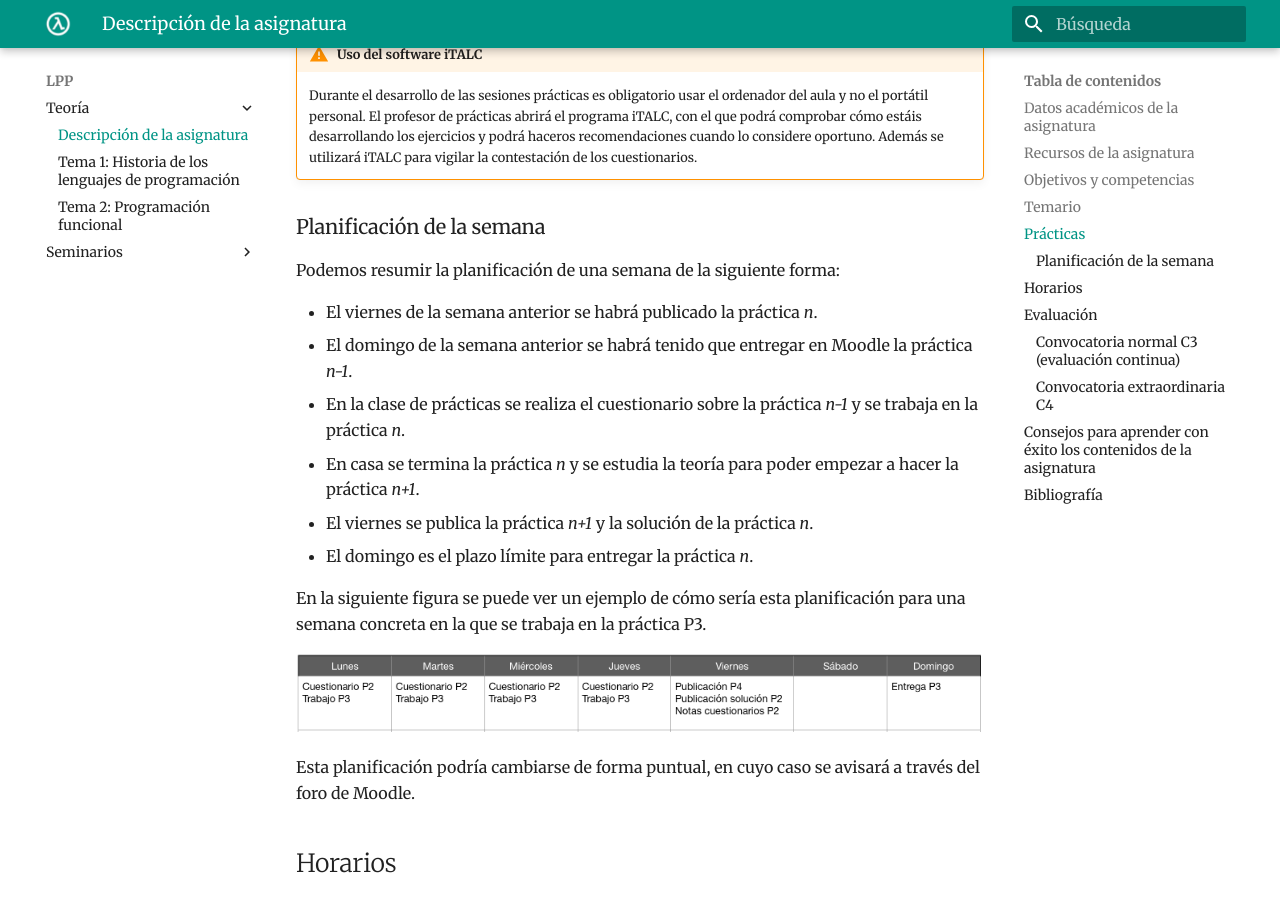
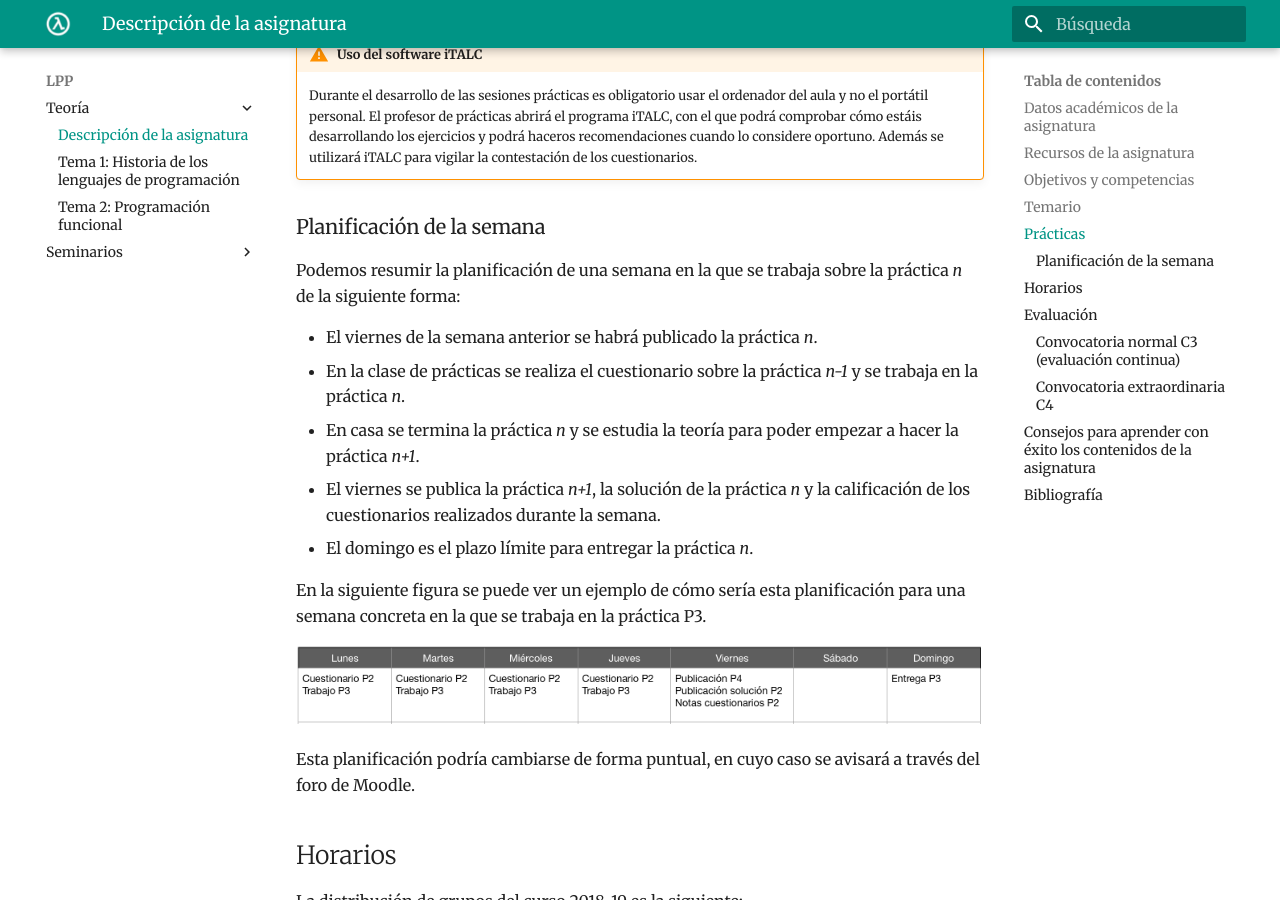
Before and after one commit to domingogallardo/apuntes-lpp, an MkDocs documentation site: the page built from docs/teoria/tema00-descripcion-asignatura/tema00-descripcion-asignatura.md, in a window 1280 px wide and 900 px high, scrolled down 4194 px. Built offline with MkDocs 1.6.1 and Material for MkDocs 9.7.7, drawn with Linux system fonts in a browser that asks for light colours.

Commit message:
Corrección

```diff
--- a/docs/teoria/tema00-descripcion-asignatura/tema00-descripcion-asignatura.md
+++ b/docs/teoria/tema00-descripcion-asignatura/tema00-descripcion-asignatura.md
@@ -171,17 +171,16 @@ calificación final de la asignatura, ponderada en un 20%.
 
 ### Planificación de la semana
 
-Podemos resumir la planificación de una semana de la siguiente forma:
+Podemos resumir la planificación de una semana en la que se trabaja
+sobre la práctica _n_ de la siguiente forma:
 
 - El viernes de la semana anterior se habrá publicado la práctica _n_.
-- El domingo de la semana anterior se habrá tenido que entregar en
-  Moodle la práctica _n-1_.
 - En la clase de prácticas se realiza el cuestionario sobre la
   práctica _n-1_ y se trabaja en la práctica _n_.
 - En casa se termina la práctica _n_ y se estudia la teoría para
   poder empezar a hacer la práctica _n+1_.
-- El viernes se publica la práctica _n+1_ y la solución de la práctica
-  _n_.
+- El viernes se publica la práctica _n+1_, la solución de la práctica
+  _n_ y la calificación de los cuestionarios realizados durante la semana.
 - El domingo es el plazo límite para entregar la práctica _n_.
 
 En la siguiente figura se puede ver un ejemplo de cómo sería esta
```
